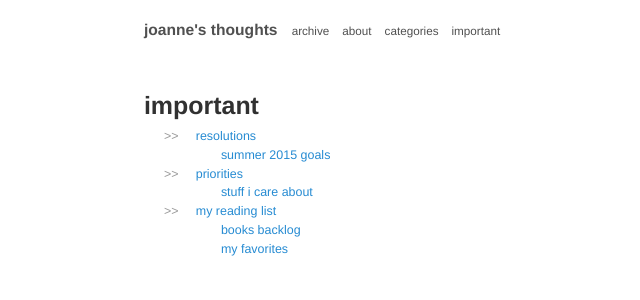
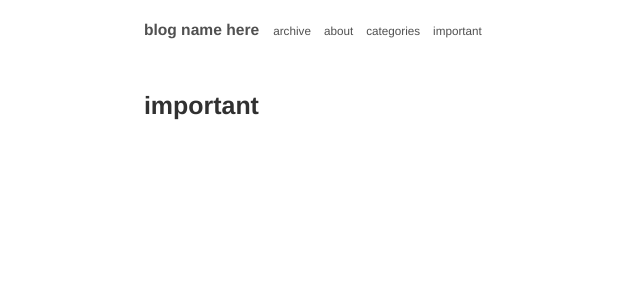
Before and after one commit to joannekoong/minimalist_blog, a Jekyll site: the page built from important.html, in a window 1280 px wide. Shown: the top 300 px of the page, without its empty margins (259-899 px from the left). Built offline with Jekyll 4.4.1, drawn with Linux system fonts in a browser that asks for light colours.

Commit message:
delete unneeded files

```diff
--- a/_config.yml
+++ b/_config.yml
@@ -1,5 +1,5 @@
-title: 'joanne&#39;s thoughts'
-github: 'joannebear'
+title: 'blog name here'
+github: 'joannekoong'
 
 markdown: kramdown
 
--- a/important.html
+++ b/important.html
@@ -4,47 +4,3 @@ title: important
 ---
 
 <h1>important</h1>
-
-<div id="post-container">
-
-<div id="post-date">
-  <span class='post-date'>
-
-  <div id="category-types">
-
-  >> &nbsp;&nbsp;&nbsp;
-      <a href="{{ site.url }}/"> resolutions </a>
-  <br>
-
-
-  <div id = "category-sub">
-
-            <a href="{{ site.url }}/resolutions/summer2015goals.html"> summer 2015 goals </a>
-  </div>
-
-
-
-  >> &nbsp;&nbsp;&nbsp;
-    <a href="{{ site.url }}/">      priorities</a>
-  <br>
-
-  <div id = "category-sub">
-
-            <a href="{{ site.url }}/"> stuff i care about </a>
-  </div>
-
- >> &nbsp;&nbsp;&nbsp;
-    <a href="{{ site.url }}/books/readinglist.html">      my reading list</a>
-  <br>
-<div id = "category-sub">
-            <a href="{{ site.url }}/books/backlog.html"> books backlog</a>
-</div>
-<div id = "category-sub">
-            <a href="{{ site.url }}/books/favorites.html"> my favorites </a>
-</div>
-
-</div>
-
-  </span>
-</div>
-</div>
```
Also changed, not shown: _posts/2015-05-17-hai-world.md (+1 -1 lines), _posts/2015-07-19-markdown-is-so-cool.md (+1 -1 lines), books/backlog.md (deleted, +0 -20 lines), books/favorites.md (deleted, +0 -20 lines), books/readinglist.md (deleted, +0 -18 lines), resolutions/summer2015goals.html (deleted, +0 -24 lines), categories.png, entry.png (deleted), homepage.png (added).
